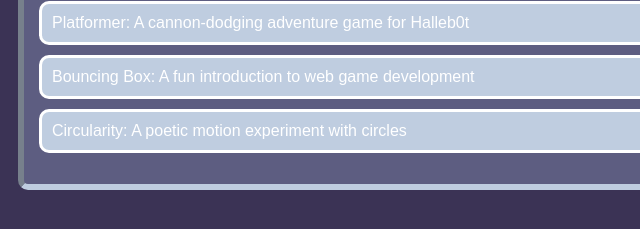
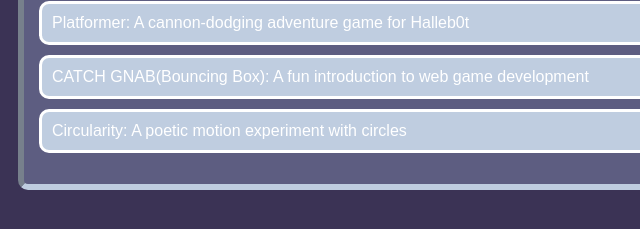
Before and after one commit to RosalaniDavJ/RosalaniDavJ.github.io, a plain HTML site: page portfolio.html in a window 1280 px wide. Shown: the part 473-702 px from the top of the page, 0-640 px from the left. Drawn offline with Linux system fonts and the light colour scheme.

Commit message:
edited the name of box game

```diff
--- a/portfolio.html
+++ b/portfolio.html
@@ -30,7 +30,7 @@
                             <a href="fsd-projects/platformer/">Platformer: A cannon-dodging adventure game for Halleb0t</a>
                         </li>
                         <li id="boxy">
-                            <a href="fsd-projects/bouncing-box/">Bouncing Box: A fun introduction to web game development</a>
+                            <a href="fsd-projects/bouncing-box/">CATCH GNAB(Bouncing Box): A fun introduction to web game development</a>
                         </li>
                         <li id="circle">
                             <a href="fsd-projects/circularity/">Circularity: A poetic motion experiment with circles</a>
```
